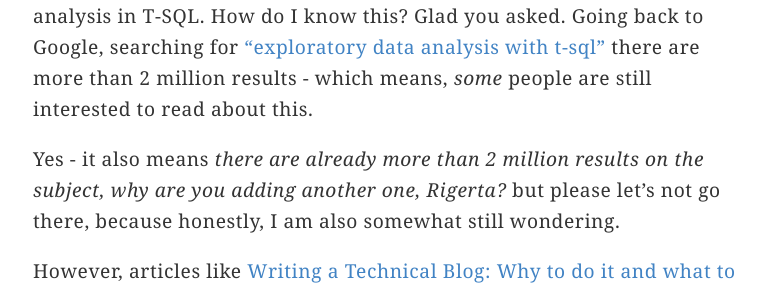
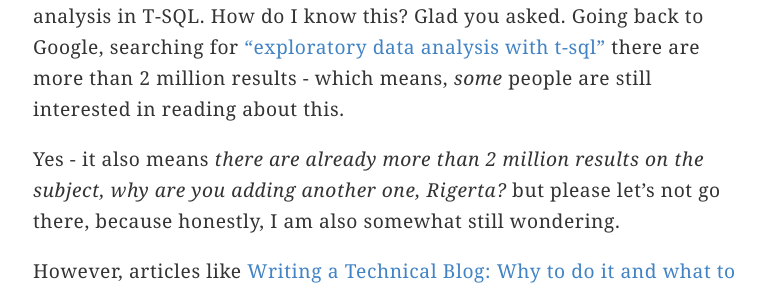
Before and after one commit to rigerta/rigerta.github.io, a Jekyll site: the page built from _posts/2020-04-19-eda-with-tsql.md, in a window 1280 px wide and 900 px high, scrolled down 1832 px. Shown: the part 196-487 px from the top of the window, without its empty margins (247-1020 px from the left). Built offline with Jekyll 4.4.1, drawn with Linux system fonts in a browser that asks for light colours.

Commit message:
Fixed tiny thing

```diff
--- a/_posts/2020-04-19-eda-with-tsql.md
+++ b/_posts/2020-04-19-eda-with-tsql.md
@@ -47,7 +47,7 @@ The learning-new-things steps will come a tiny bit later. One has to start somew
 
 
 Also, I have noticed there are people interested in doing this kind of analysis in T-SQL.
-How do I know this? Glad you asked. Going back to Google, searching for ["exploratory data analysis with t-sql"](https://www.google.com/search?client=firefox-b-d&ei=yaecXtK3Eueo1fAP9aWakAo&q=exploratory+data+analysis+with+t-sql&oq=exploratory+data+analysis+with+t-sql&gs_lcp=CgZwc3ktYWIQAzoECAAQRzoECCEQClCdpAtYtKwLYLytC2gAcAp4AIABWogBmAOSAQE1mAEAoAEBqgEHZ3dzLXdpeg&sclient=psy-ab&ved=0ahUKEwiSwN35nfXoAhVnVBUIHfWSBqIQ4dUDCAs&uact=5) there are more than 2 million results - which means, _some_ people are still interested to read about this.
+How do I know this? Glad you asked. Going back to Google, searching for ["exploratory data analysis with t-sql"](https://www.google.com/search?client=firefox-b-d&ei=yaecXtK3Eueo1fAP9aWakAo&q=exploratory+data+analysis+with+t-sql&oq=exploratory+data+analysis+with+t-sql&gs_lcp=CgZwc3ktYWIQAzoECAAQRzoECCEQClCdpAtYtKwLYLytC2gAcAp4AIABWogBmAOSAQE1mAEAoAEBqgEHZ3dzLXdpeg&sclient=psy-ab&ved=0ahUKEwiSwN35nfXoAhVnVBUIHfWSBqIQ4dUDCAs&uact=5) there are more than 2 million results - which means, _some_ people are still interested in reading about this.
 
 Yes - it also means _there are already more than 2 million results on the subject, why are you adding another one, Rigerta?_ but please let's not go there, because honestly, I am also somewhat still wondering.
 
```
